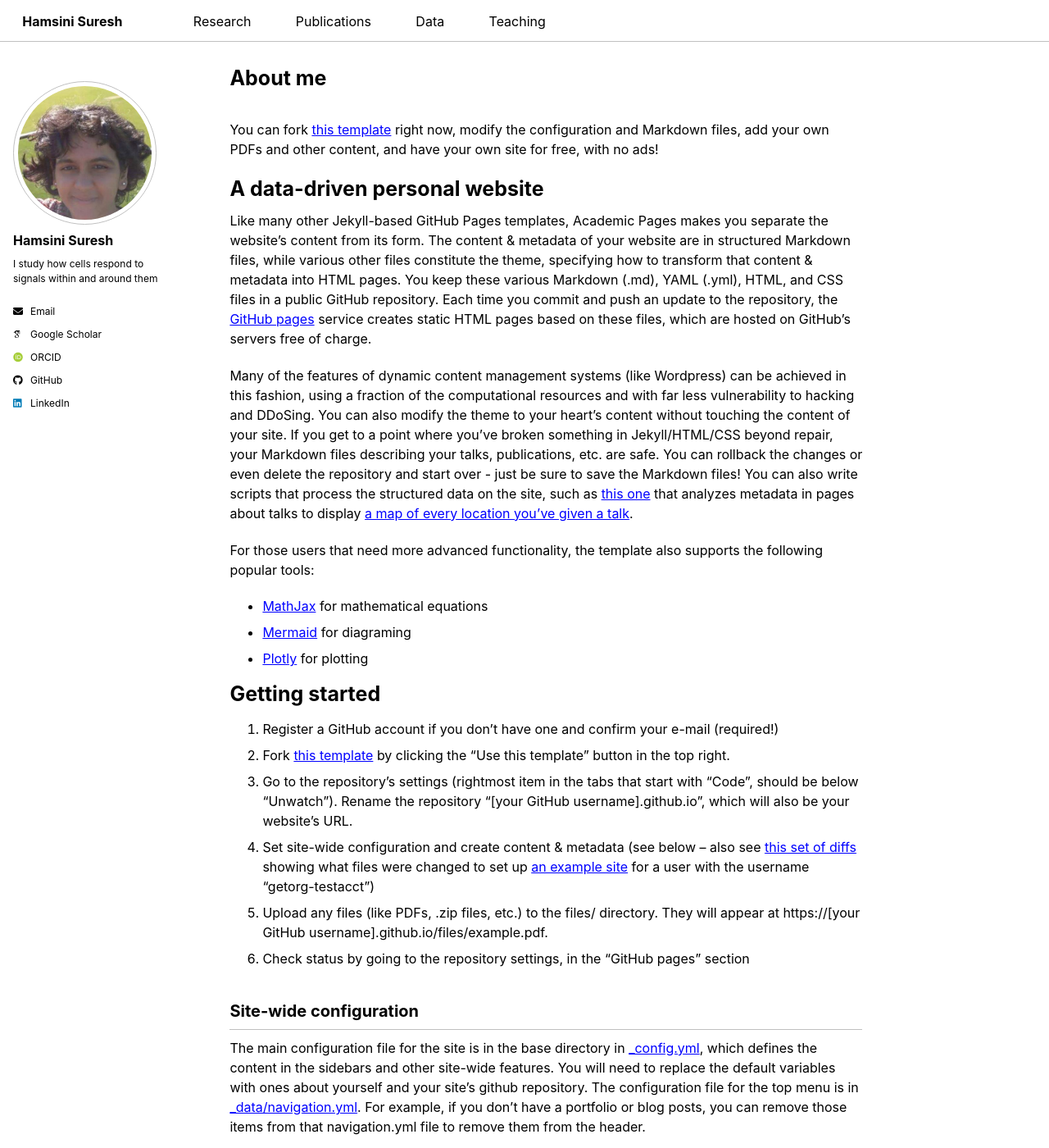
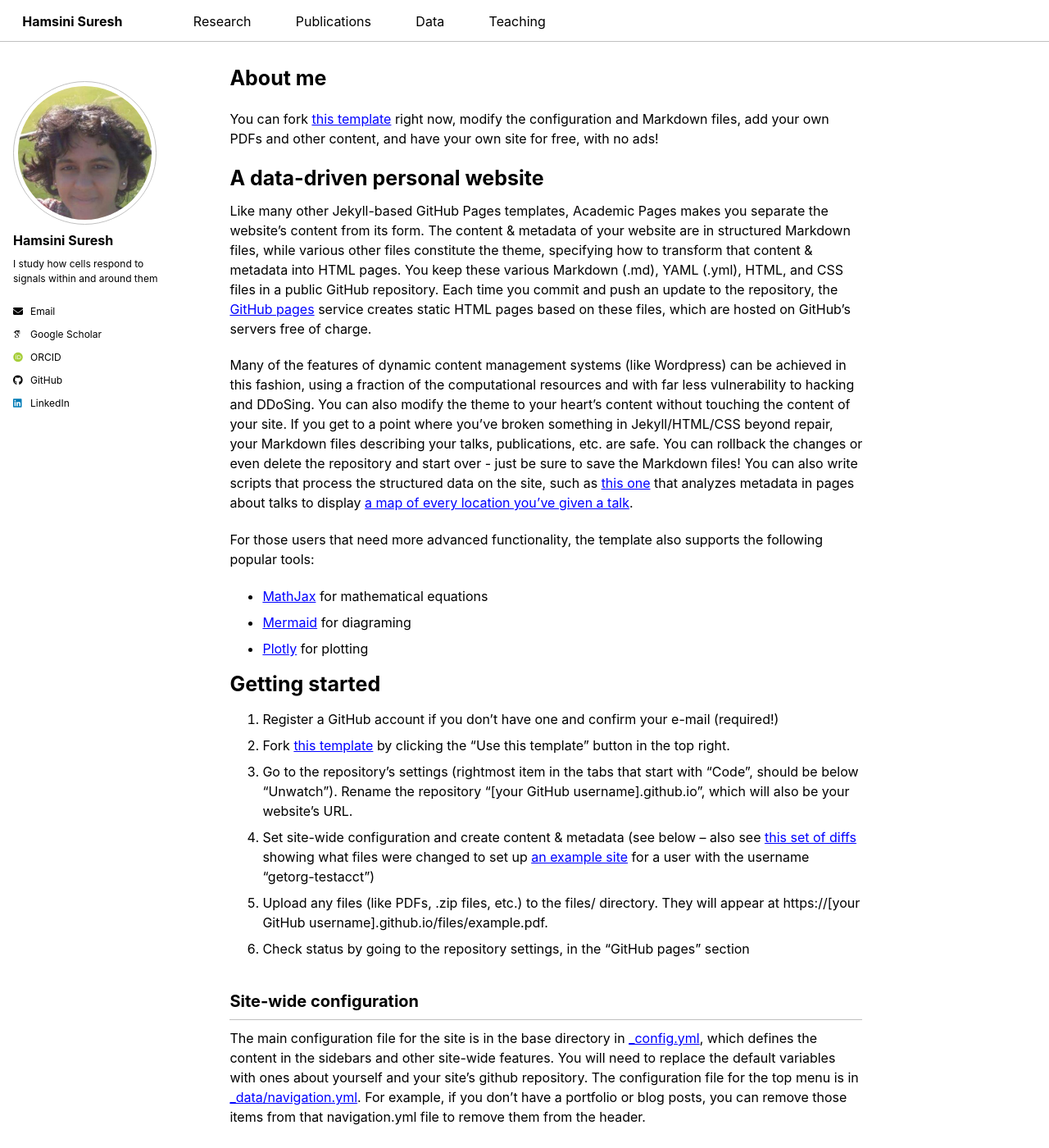
Before and after one commit to hamsinisuresh/hamsinisuresh.github.io, a Jekyll site: the page built from _pages/about.md, in a window 1280 px wide and 1400 px high. Shown: the whole window at 82% size. Built offline with Jekyll 4.4.1, drawn with Linux system fonts in a browser that asks for light colours; some web fonts are replaced; a script bundle is joined from its source files by our own code; library files that are not in the unit come from our copies.

Commit message:
Update main.scss

```diff
--- a/assets/css/main.scss
+++ b/assets/css/main.scss
@@ -55,7 +55,7 @@
 
 /* space below "Publications" page title */
 .page__title {
-  margin-bottom: 1.5em !important;   /* try 1–1.5em */
+  margin-bottom: 1em !important;   /* try 1–1.5em */
 }
 
 /* ===============================
```
